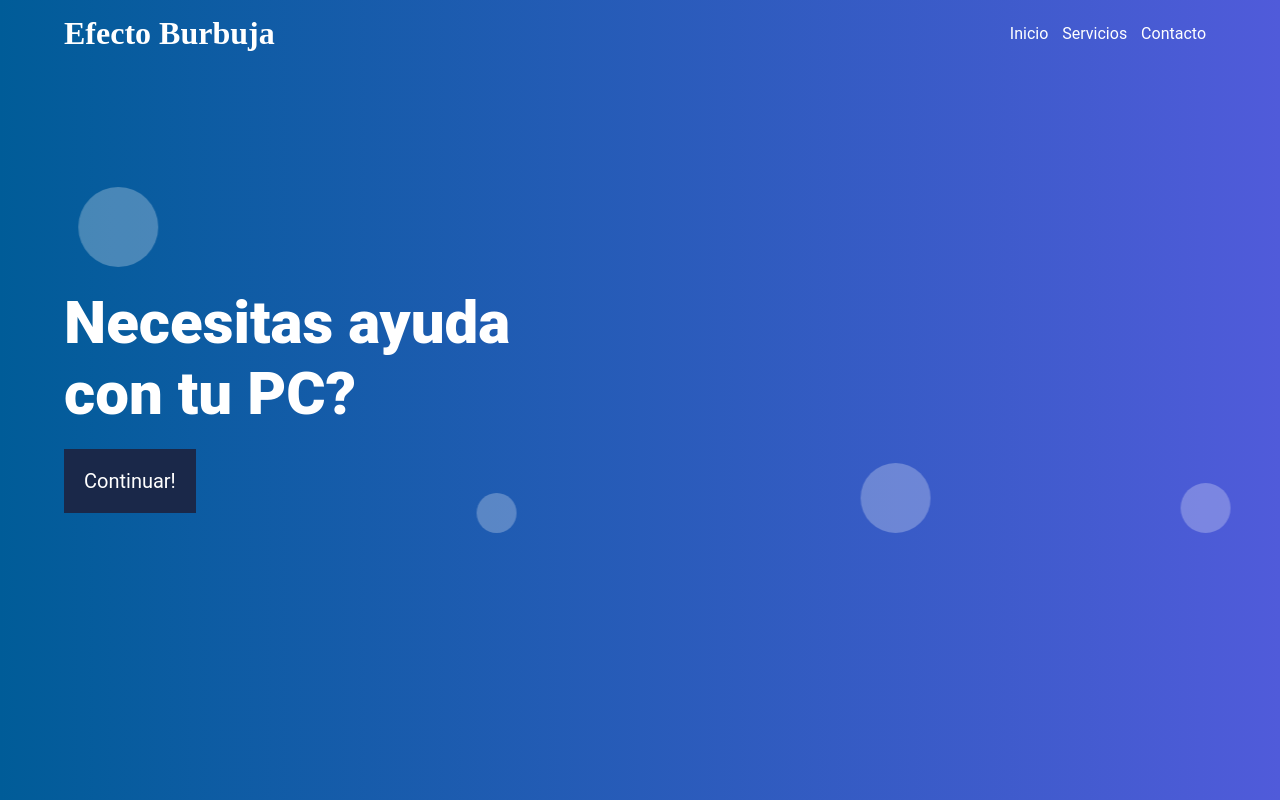
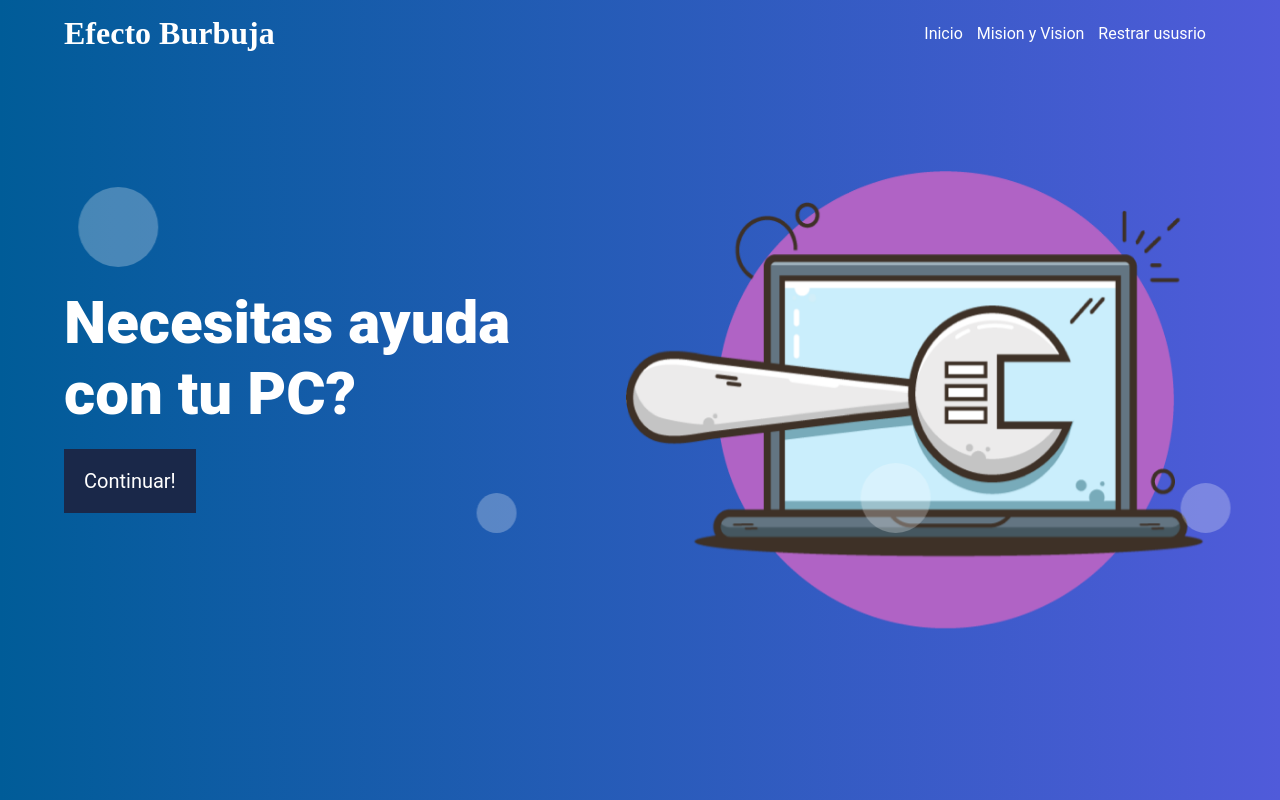
Before and after one commit to johnsson012/Practica-02-HTML-CSS-JS-PATINO, a plain HTML site: page vista/LandingPage.html in a window 1280 px wide. Drawn offline with Linux system fonts and the light colour scheme.

Commit message:
landign page

```diff
--- a/vista/LandingPage.html
+++ b/vista/LandingPage.html
@@ -12,9 +12,9 @@
             <div class="contenedor">
                 <h1>Efecto Burbuja</h1>
                 <nav>
-                    <a href="#">Inicio</a>
-                    <a href="#">Servicios</a>
-                    <a href="#">Contacto</a>
+                    <a href="Index.html">Inicio</a>
+                    <a href="#">Mision y Vision</a>
+                    <a href="#">Restrar ususrio</a>
                 </nav>
             </div>
         </div>
@@ -25,7 +25,7 @@
                 <a href="Index.html" class="llamanos">Continuar!</a>
             </secrion>
             <div class="banner_img">
-                <img src="laptop-support.png" alt="">
+                <img src="../img/laptop-support.png" alt="">
             </div>
         </section>
 
```
Also changed, not shown: vista/Index.html (+1 -1 lines).
